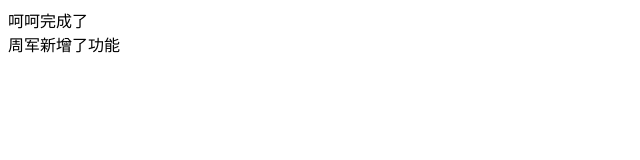
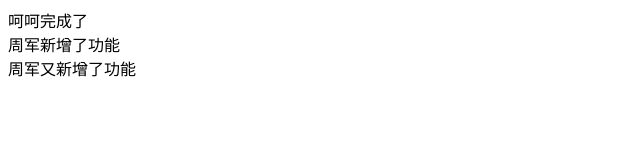
Before and after one commit to nanaihaonv2018/-sz12, a plain HTML site: page hehe.html in a window 1280 px wide. Shown: the whole page, without its empty margins (0-640 px from the left). Drawn offline with Linux system fonts and the light colour scheme.

Commit message:
修改了

```diff
--- a/hehe.html
+++ b/hehe.html
@@ -6,5 +6,6 @@
     <body>
     <div>呵呵完成了</div>
     <div>周军新增了功能</div>
+    <div>周军又新增了功能</div>
     </body>
 </html>
```
